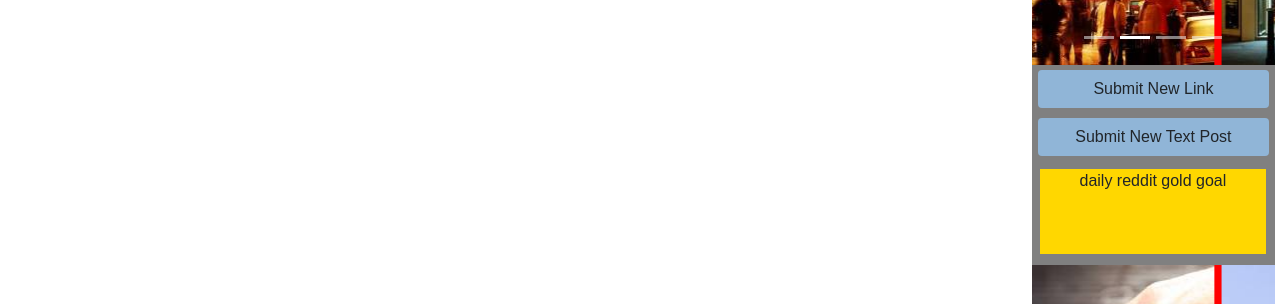
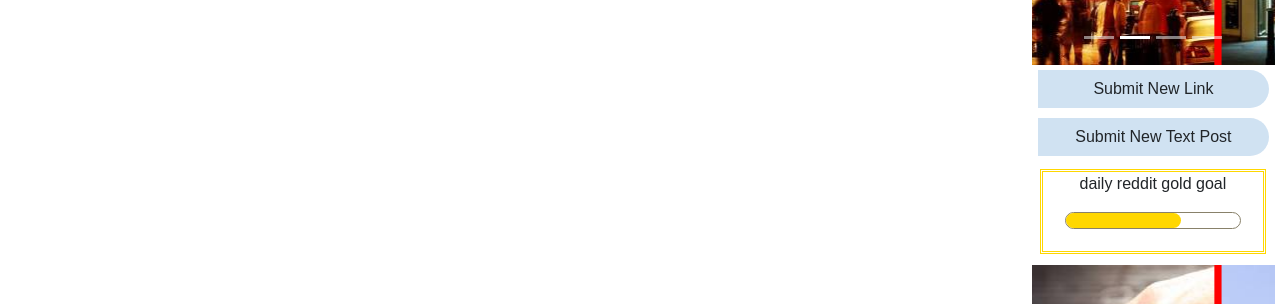
Before and after one commit to antonia-villa/reddit-copy, a React (Create React App) app: page / in a window 1280 px wide. Shown: the part 428-732 px from the top of the page. Built offline with nearby package versions, Linux system fonts and the light colour scheme; no server answers.

Commit message:
sidebar coming together

```diff
--- a/src/AdBar.js
+++ b/src/AdBar.js
@@ -34,7 +34,13 @@ class AdBar extends Component {
 				 </div>
 				<div className="btn new-link"> Submit New Link</div>
 				<div className="btn new-link"> Submit New Text Post</div>
-				<div className="reddit-gold"> daily reddit gold goal</div>
+				<div className="reddit-gold">
+				 	<p className="gold-text">daily reddit gold goal</p>
+				 	<div className="gold-bar">
+				 		<div className="gold-bar-child">
+				 		</div>
+				 	</div>
+				 </div>
 				<div className="second-ad">
     				<div id="carouselIndicators2" className="carousel slide" data-ride="carousel">
 					  <ol className="carousel-indicators">
--- a/src/App.css
+++ b/src/App.css
@@ -149,7 +149,6 @@
 .side-bar{
   width: 19%;
   position:absolute;
-  background-color: grey;
   height: 800px;
   right: 0;
   margin-right: 5px;
@@ -170,16 +169,17 @@
 
 .new-link {
   margin: 5px;
-  background-color: #90B5D7;
+  background-color: #d0e2f2;
   width: 95%;
+  border-radius: 1px 550px 550px 1px;
 }
 
 .reddit-gold {
   width:93%;
   height: 85px;
-  background-color: gold;
   text-align:center;
   margin: 8px 0 8px 8px;
+  border: 3px double gold;
 }
 
 .second-ad{
@@ -200,3 +200,23 @@
   height:100%;
   padding:0;
 }
+
+.gold-text{
+  font-color: #88816A;
+}
+
+.gold-bar{
+  height: 17px;
+  width: 80%;
+  border: 1px solid #88816A;
+  border-radius: 10px;
+  display: inline-block;
+
+}
+
+.gold-bar-child{
+  height:15px;
+  width: 66%;
+  background-color:gold;
+  border-radius: 10px;
+}
```
